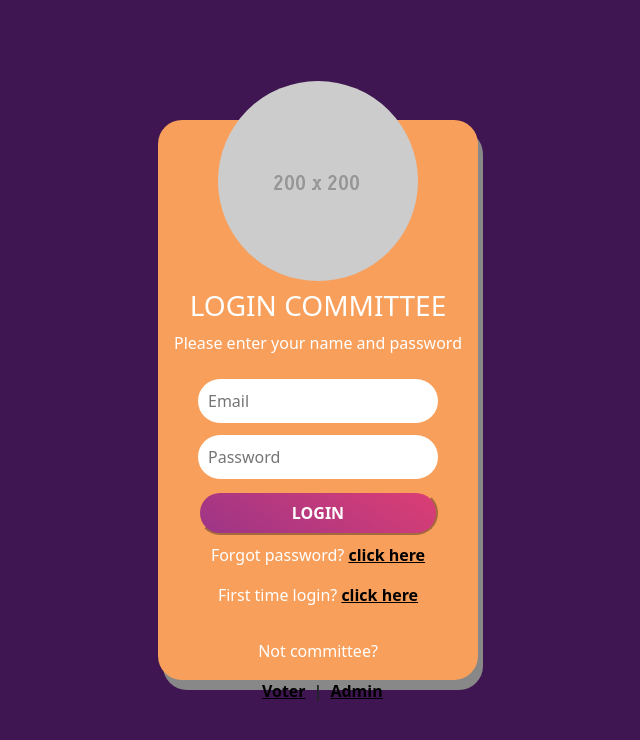
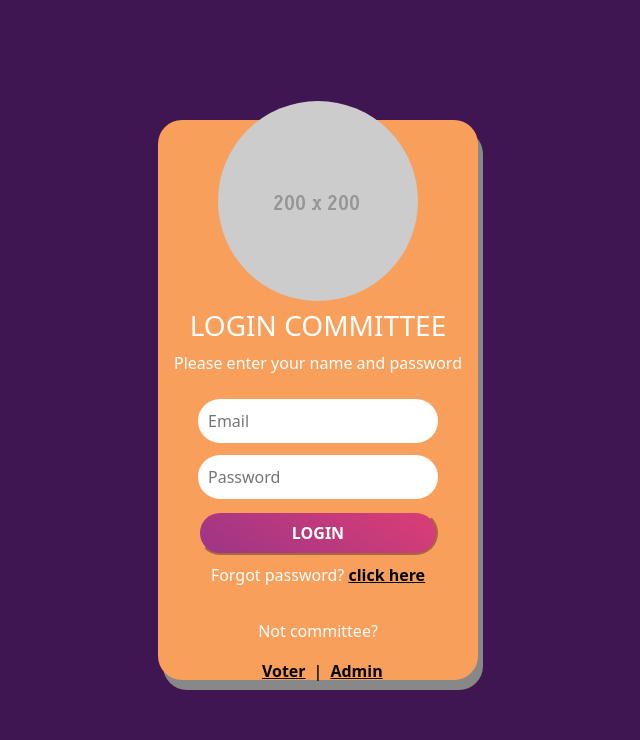
Before and after one commit to debugger04/evote-bem-client, an Angular app: page /committee/login in a window 1280 px wide. Shown: the top 740 px of the page, without its empty margins (322-962 px from the left). Built offline with nearby package versions, Linux system fonts and the light colour scheme.

Commit message:
admin solved

```diff
--- a/src/app/pages/login/login.component.html
+++ b/src/app/pages/login/login.component.html
@@ -15,8 +15,8 @@
             </form>
         </div>
         <div class="login-footer">
-            <p class="login-footer-item">Forgot password? <span><a (click)="onForgotPassword()" class="login-link fw-bold">click here</a></span></p>
-            <p class="login-footer-item">First time login? <span><a (click)="onErrorHandling()" class="login-link fw-bold">click here</a></span></p>
+            <p *ngIf="checkUserOrg() !== 'adminops'" class="login-footer-item">Forgot password? <span><a (click)="onForgotPassword()" class="login-link fw-bold">click here</a></span></p>
+            <p *ngIf="checkUserOrg() === 'adminops'" class="login-footer-item">First time login? <span><a (click)="onErrorHandling()" class="login-link fw-bold">click here</a></span></p>
             <div class="login-roles">
                 <p class="login-footer-item mt-3">Not {{ checkUserOrg() }}?</p>
                 <div *ngIf="checkUserOrg() === 'voter'" class="role-selection">
--- a/src/app/pages/login/login.component.ts
+++ b/src/app/pages/login/login.component.ts
@@ -12,8 +12,6 @@ import { v4 as uuid } from 'uuid';
   styleUrls: ['./login.component.css']
 })
 export class LoginComponent implements OnInit {
-
-  firstLogin: boolean = false;
 
   loginForm: FormGroup = new FormGroup({
     email: new FormControl('', [Validators.required, Validators.email]),
@@ -61,23 +59,23 @@ export class LoginComponent implements OnInit {
         }
       },
       error: (err: any) => {
-        this.firstLogin = true;
-      },
-      complete: () => {
-        this.onErrorHandling();
+        Swal.fire(
+          'Sign In Failed!',
+          'Incorrect Username or Password',
+          'error'
+        );
       }
     });
   }
 
   onErrorHandling() {
-    if (this.firstLogin) {
     const href: string = this.router.url;
     if (href.includes('admin')) {
       const requestBody = {
         data : {
           name: 'admin',
           userID: uuid(),
-            email: 'admin@evote.bemft.com',
+          email: 'admin@evote.com',
           password: 'adminpw',
           org: 'adminops',
         }
@@ -86,27 +84,18 @@ export class LoginComponent implements OnInit {
         next: (res: any) => {
           Swal.fire(
             'Hi Admin!',
-              'We realize that this is your first time logging in, please try to login again after the page is reloaded',
+            'We realize that this is your first time logging in, please try to login again after reloading the page',
             'question'
           );
-            window.location.reload();
-            return;
         },
         error: (err: any) => {
           Swal.fire(
             'Something\'s not right',
-              'Incorrect Username or Password',
+            'Please re-check your admin configuration',
             'error'
           );
         }
       });
     }
-      return;
-    }
-    Swal.fire(
-      'Sign In Failed!',
-      'Incorrect Username or Password',
-      'error'
-    );
   }
 }
```
Lines whose indentation alone changed are shown as unchanged.
